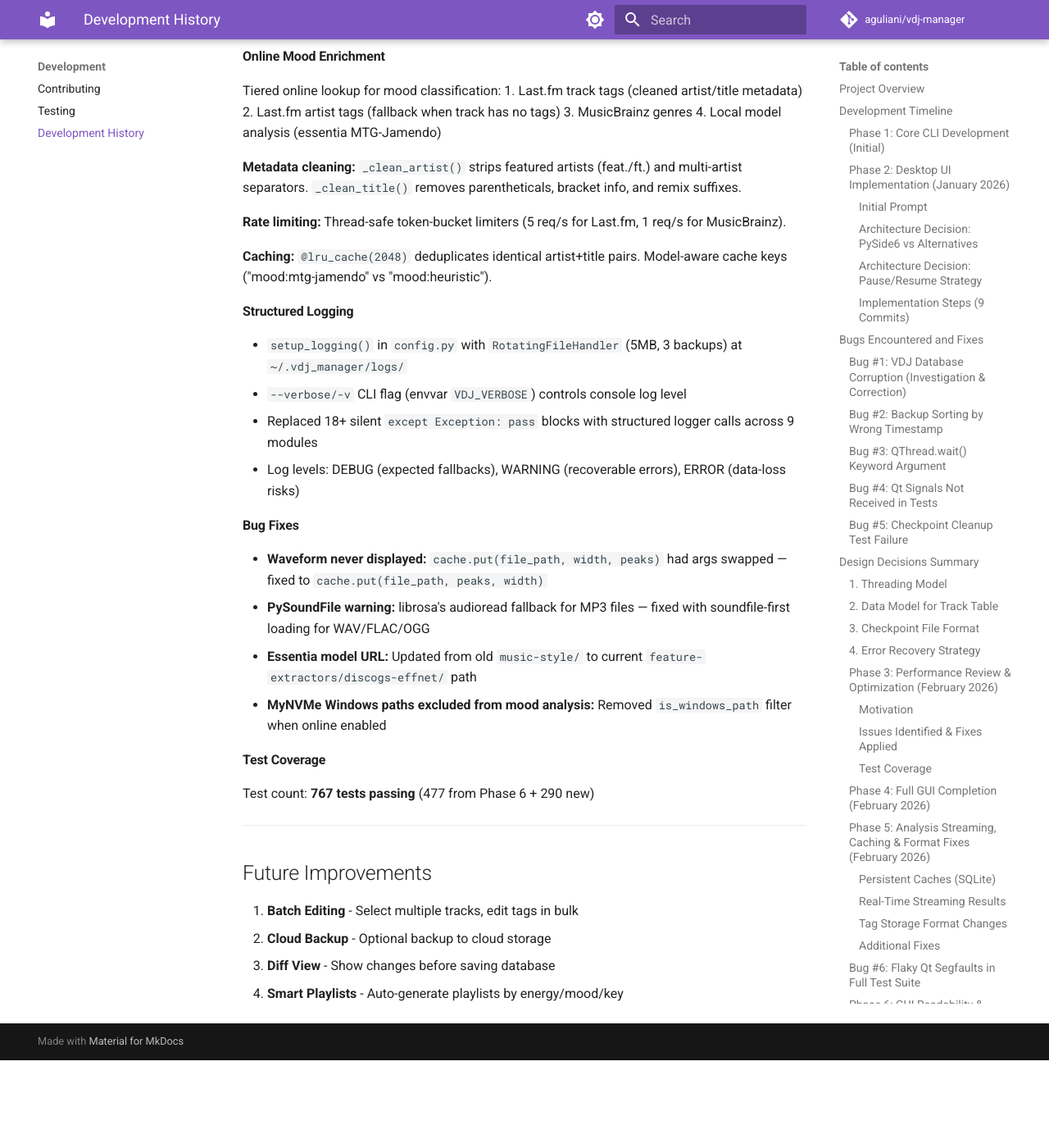
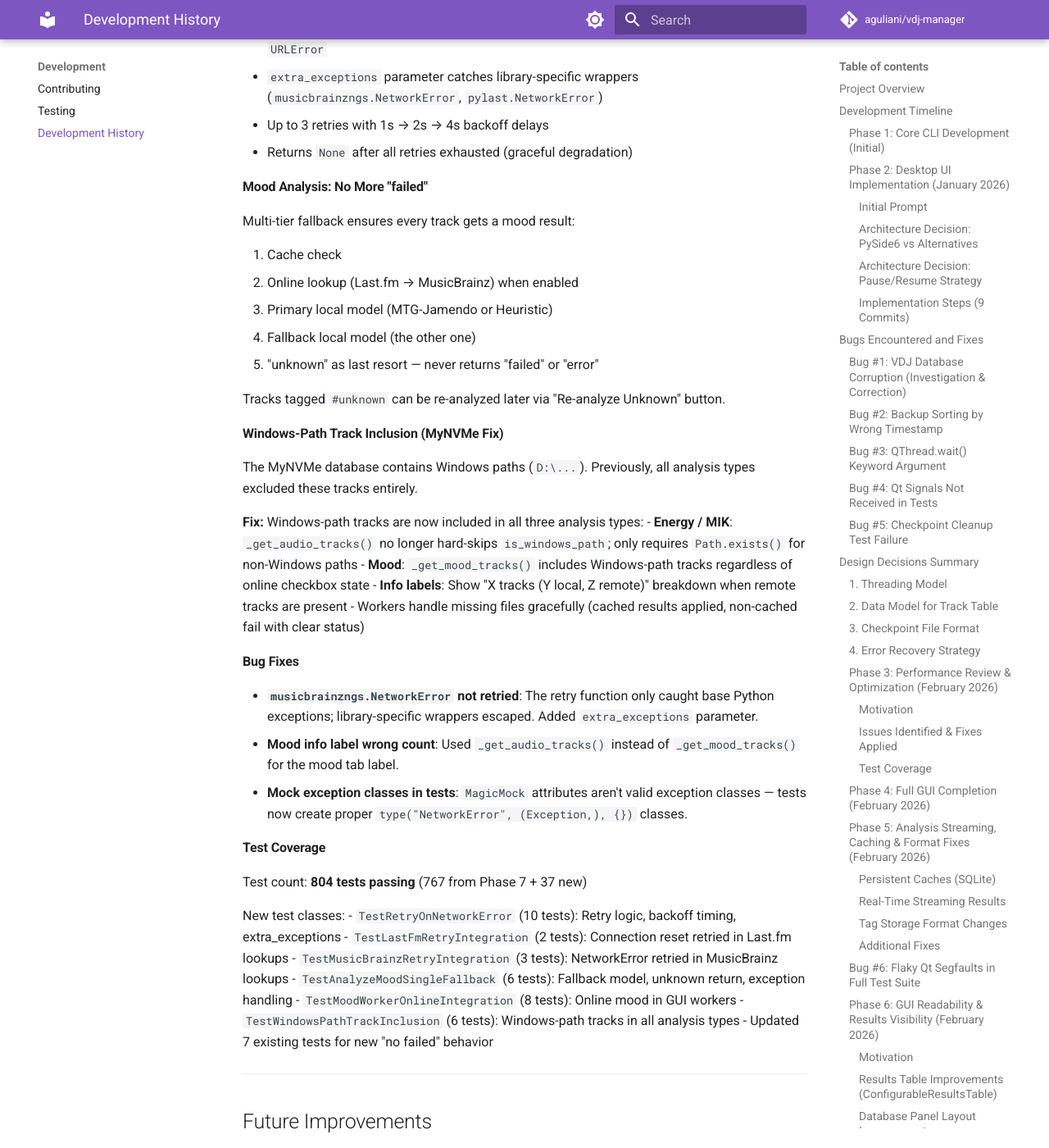
Before and after one commit to akhilguliani/music-library-manager, an MkDocs documentation site: the page built from docs/development/history.md, in a window 1280 px wide and 1400 px high, scrolled down 18724 px. Shown: the whole window at 82% size. Built offline with MkDocs 1.6.1 and Material for MkDocs 9.7.7, drawn with Linux system fonts in a browser that asks for light colours; comment, search, counter and statistics services are not loaded; before the commit the page ends 20017 px from its top, so only the background shows below that; some of the changed text lies outside the part shown.

Commit message:
Update docs for Phase 8: retry, Windows-path support, 804 tests
- History: Add Phase 8 section with retry backoff, mood fallback chain,
  Windows-path track inclusion, and bug fixes
- Analysis guide: Document multi-tier fallback, retry with backoff,
  Windows-path support, and no-failed guarantee
- Desktop app guide: Add Windows-path and retry bullet points
- Testing guide: Update test count to 804, add missing test files

Co-Authored-By: Claude Opus 4.6 <noreply@anthropic.com>

````diff
--- a/docs/development/history.md
+++ b/docs/development/history.md
@@ -626,6 +626,13 @@ Test count: **477 tests passing** (464 + 13 new)
 ## Commit History
 
 ```
+fc805bf Include Windows-path tracks in all analysis types (MyNVMe fix)
+cf1941b Retry on library-specific network errors (musicbrainzngs/pylast)
+031b807 Fix mood analysis: correct file count and eliminate "failed" status
+7650704 Add tests for retry logic and GUI mood worker online integration
+6db8bfe Add retry with exponential backoff for online mood API calls
+c90e828 Fix file descriptor exhaustion after ~1000 files in analysis workers
+f900286 Improve GUI readability with color-coded results, compact layouts, and format column
 75c1610 Write energy as plain number, fix flaky Qt test segfaults
 aaf5462 Stream analysis results to GUI in real-time with periodic saves
 f94a05d Fix flaky bus error in normalization worker tests
@@ -673,37 +680,7 @@ c37f228 Add comprehensive unit tests
 
 ## Test Coverage
 
-Test count after Phase 6: **477 tests passing**
-
-| Module | Tests |
-|--------|-------|
-| test_analysis_cache.py | 7 |
-| test_analysis_panel.py | 41 |
-| test_backup.py | 10 |
-| test_checkpoint_manager.py | 20 |
-| test_database.py | 15 |
-| test_database_panel_operations.py | 20 |
-| test_export_panel.py | 14 |
-| test_files_panel.py | 27 |
-| test_gui_integration.py | 17 |
-| test_mapper.py | 6 |
-| test_measurement_cache.py | 8 |
-| test_models.py | 14 |
-| test_mood_analysis.py | 17 |
-| test_normalization.py | 8 |
-| test_normalization_panel.py | 14 |
-| test_normalization_panel_enhanced.py | 14 |
-| test_normalization_worker.py | 11 |
-| test_operation_panel.py | 8 |
-| test_path_remapper.py | 9 |
-| test_pausable_worker.py | 16 |
-| test_performance_fixes.py | 39 |
-| test_progress_widget.py | 20 |
-| test_results_table.py | 20 |
-| test_resume_dialog.py | 17 |
-| test_track_model.py | 16 |
-| test_ui_app.py | 13 |
-| test_validator.py | 10 |
+Test count after Phase 8: **804 tests passing**
 
 ## Lessons Learned
 
@@ -798,6 +775,60 @@ Test count: **767 tests passing** (477 from Phase 6 + 290 new)
 
 ---
 
+### Phase 8: Robustness & Windows-Path Support (February 2026)
+
+#### Retry with Exponential Backoff
+
+Online mood lookups (Last.fm, MusicBrainz) now retry on transient network errors with exponential backoff:
+
+- Base retry function `_retry_on_network_error()` handles `ConnectionError`, `OSError`, `URLError`
+- `extra_exceptions` parameter catches library-specific wrappers (`musicbrainzngs.NetworkError`, `pylast.NetworkError`)
+- Up to 3 retries with 1s → 2s → 4s backoff delays
+- Returns `None` after all retries exhausted (graceful degradation)
+
+#### Mood Analysis: No More "failed"
+
+Multi-tier fallback ensures every track gets a mood result:
+
+1. Cache check
+2. Online lookup (Last.fm → MusicBrainz) when enabled
+3. Primary local model (MTG-Jamendo or Heuristic)
+4. Fallback local model (the other one)
+5. "unknown" as last resort — never returns "failed" or "error"
+
+Tracks tagged `#unknown` can be re-analyzed later via "Re-analyze Unknown" button.
+
+#### Windows-Path Track Inclusion (MyNVMe Fix)
+
+The MyNVMe database contains Windows paths (`D:\...`). Previously, all analysis types excluded these tracks entirely.
+
+**Fix:** Windows-path tracks are now included in all three analysis types:
+- **Energy / MIK**: `_get_audio_tracks()` no longer hard-skips `is_windows_path`; only requires `Path.exists()` for non-Windows paths
+- **Mood**: `_get_mood_tracks()` includes Windows-path tracks regardless of online checkbox state
+- **Info labels**: Show "X tracks (Y local, Z remote)" breakdown when remote tracks are present
+- Workers handle missing files gracefully (cached results applied, non-cached fail with clear status)
+
+#### Bug Fixes
+
+- **`musicbrainzngs.NetworkError` not retried**: The retry function only caught base Python exceptions; library-specific wrappers escaped. Added `extra_exceptions` parameter.
+- **Mood info label wrong count**: Used `_get_audio_tracks()` instead of `_get_mood_tracks()` for the mood tab label.
+- **Mock exception classes in tests**: `MagicMock` attributes aren't valid exception classes — tests now create proper `type("NetworkError", (Exception,), {})` classes.
+
+#### Test Coverage
+
+Test count: **804 tests passing** (767 from Phase 7 + 37 new)
+
+New test classes:
+- `TestRetryOnNetworkError` (10 tests): Retry logic, backoff timing, extra_exceptions
+- `TestLastFmRetryIntegration` (2 tests): Connection reset retried in Last.fm lookups
+- `TestMusicBrainzRetryIntegration` (3 tests): NetworkError retried in MusicBrainz lookups
+- `TestAnalyzeMoodSingleFallback` (6 tests): Fallback model, unknown return, exception handling
+- `TestMoodWorkerOnlineIntegration` (8 tests): Online mood in GUI workers
+- `TestWindowsPathTrackInclusion` (6 tests): Windows-path tracks in all analysis types
+- Updated 7 existing tests for new "no failed" behavior
+
+---
+
 ## Future Improvements
 
 1. **Batch Editing** - Select multiple tracks, edit tags in bulk
````
Also changed, not shown: CLAUDE.md (+1 -1 lines), docs/development/testing.md (+5 -3 lines), docs/user-guide/analysis.md (+9 -2 lines), docs/user-guide/desktop-app.md (+2 -0 lines).
